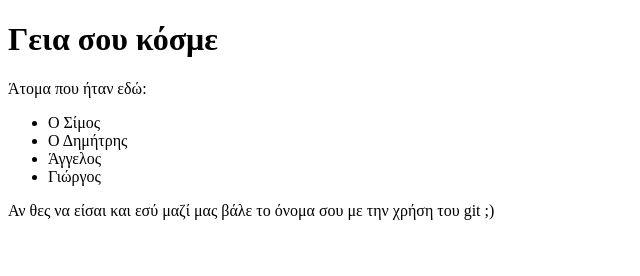
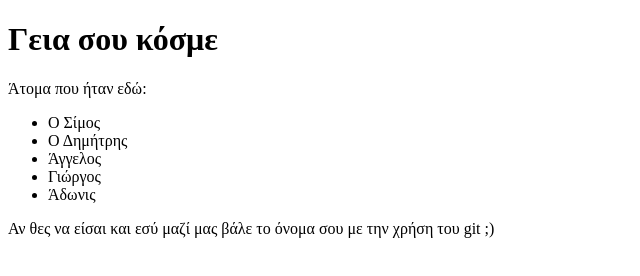
Before and after one commit to gdg-athens/helloworld-html, a plain HTML site: page index.html in a window 1280 px wide. Shown: the whole page, without its empty margins (0-640 px from the left). Drawn offline with Linux system fonts and the light colour scheme.

Commit message:
added Adonis K. on the list

```diff
--- a/index.html
+++ b/index.html
@@ -14,6 +14,7 @@
 				<li>Ο Δημήτρης</li>
 				<li> Άγγελος</li>
 				<li> Γιώργος</li>
+				<li> Άδωνις</li>
 			</ul>
 		</p>
 
```
